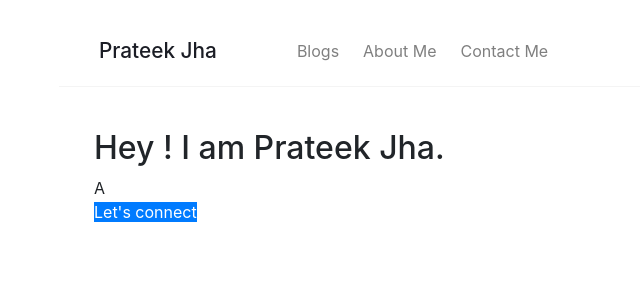
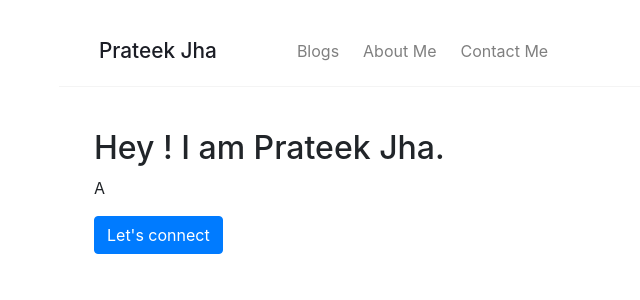
Before and after one commit to prateekj07394/personal_site, a React (Vite) app: page / in a window 1280 px wide. Shown: the top 300 px of the page, without its empty margins (26-666 px from the left). Built offline with nearby package versions, Linux system fonts and the light colour scheme.

Commit message:
fixed home UI padding

```diff
--- a/src/components/Home.js
+++ b/src/components/Home.js
@@ -1,14 +1,16 @@
 import React, { useState, useEffect } from 'react';
+import { Button } from 'reactstrap';
 import Typewriter from 'typewriter-effect';
+import './Styles/Home.css';
 
 const Home = () => {
-    const roles = ["An engineer.","A developer.", "A fitness enthusiast.", "A bibliophile.", ];
+    const roles = ["An engineer.", "A developer.", "A fitness enthusiast.", "A bibliophile.",];
 
 
     return (
         <section className="flex n-padding justify-content-between">
             <article className="col-sm-12 col-md-6">
-                <div className="header">
+                <div className="intro">
                     <h2>Hey ! I am Prateek Jha.</h2>
                     <Typewriter
                         options={{
@@ -19,9 +21,9 @@ const Home = () => {
                     />
                 </div>
 
-                <div className="n-padding">
-                    <a className="btn-primary" href="https://www.linkedin.com/in/prateek-jha-547518108/" target="_blank" >Let's connect</a>
-                </div>
+                <a href="https://www.linkedin.com/in/prateek-jha-547518108/" target="_blank" >
+                    <Button color="primary" >Let's connect</Button>
+                </a>
 
             </article>
             <article>
--- /dev/null
+++ b/src/components/Styles/Home.css
@@ -0,0 +1,3 @@
+.intro{
+    margin-bottom: 1rem;
+}
```
